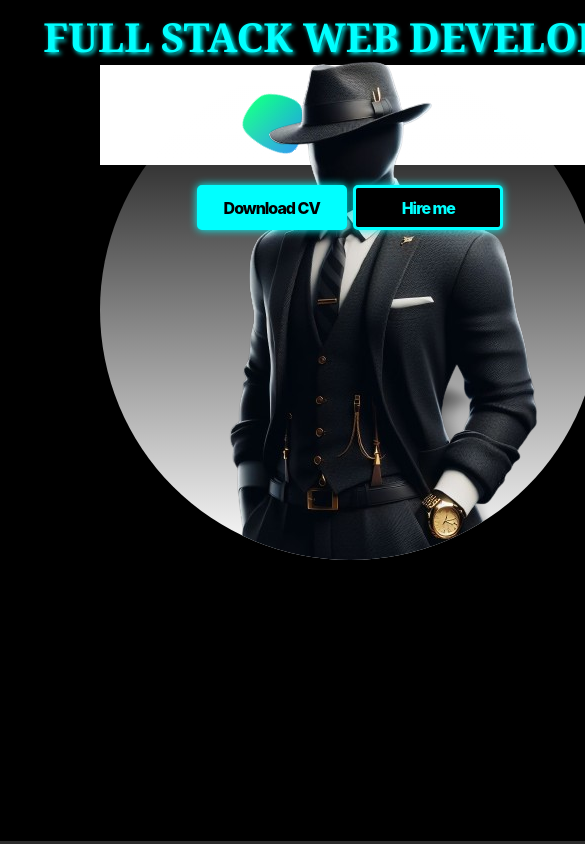
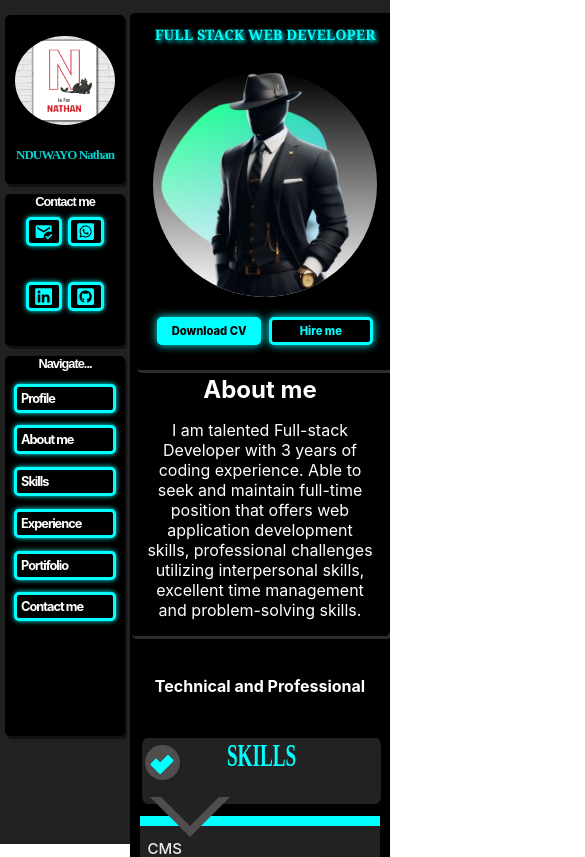
Before and after one commit to nduwayo-nathan/my-portifolio, a React (Create React App) app: page / in a window 390 px wide. Shown: the top 857 px of the page, 585 px wide, since content can reach past the window. Built offline with nearby package versions, Linux system fonts and the light colour scheme.

Commit message:
making responsiveness

```diff
--- a/src/App.css
+++ b/src/App.css
@@ -19,23 +19,13 @@
 .App{
   position: relative;
   display: flex;
-  flex-direction: column;
-  background-color: dimgrey;
+  flex-direction: row;
+  background-color: rgb(33, 33, 34);
   height: 100%;
   width: 100%;
   justify-content: center;
   align-items: center;
 }
-
-
-.portifolio{
-  position: relative;
-  display: flex;
-  justify-items: center;
-  align-items: center;
-  height: 100vh;
-}
-
 
 .left-section{
   height: 100vh;
@@ -218,7 +208,7 @@ width: 100%;
   overflow: hidden;
   box-shadow: 2px 3px rgb(44, 44, 44);
 }
-.right-section #about-me{
+.right-section #profile{
 position: relative;
 display: flex;
 flex-direction: column;
@@ -231,11 +221,11 @@ color: white;
 }
 
 
-#about-me .header {
+#profile .header {
   margin-bottom: 5px;
 }
 
-#about-me .header h1 {
+#profile .header h1 {
   text-align: center;
   font-size: 2.5em;
   color:aqua;
@@ -246,48 +236,48 @@ color: white;
 
 }
 
-#about-me .imgText {
+#profile .imgText {
   position: relative;
-  height: 100px;
-  background-color: #fff;
+  height: auto;
+  width: 100%;
+  padding: 1em;
+  text-align: center;
+
 }
 
 .liquid-circular-svg {
   width: 70%;
-  height: 80%;
+  height: 100%;
   position: absolute;
   bottom: 0;
+  margin-left: -5%;
   text-align: center;
   animation: rotateAnimation 40s linear infinite;
 
-
-
 }
 
-#about-me img {
+#profile img {
   max-width: 100%;
-  height: auto;
   border-radius: 50%;
   margin-top: -5px;
   position: relative;
   z-index: 1;
-
   background: linear-gradient(to bottom, rgba(9, 9, 9, 0), rgba(255, 255, 255, 1));
 }
 
-#about-me h5 {
+#profile h5 {
   max-width: 600px;
   margin: 20px auto;
   color: #666;
 }
-#about-me .btn-box{
+#profile .btn-box{
   display: flex;
   justify-content: space-between;
   width: 320px;
   height: 45px;
   margin: 20px;
 }
-#about-me .btn-box a.btn{
+#profile .btn-box a.btn{
   display: inline-flex;
   justify-content: center;
   align-items: center;
@@ -309,11 +299,11 @@ color: white;
 
 
 }
-#about-me a.btn:hover{
+#profile a.btn:hover{
 color: aqua;
 
 }
-#about-me a.btn::before{
+#profile a.btn::before{
   content: "";
   position: absolute;
   top: 0;
@@ -324,19 +314,31 @@ color: aqua;
   z-index: -1;
   transition: .4s;
 }
-#about-me a.btn:hover::before{
+#profile a.btn:hover::before{
   width: 100%;
   height: 100%;
 }
-#about-me a.btn:nth-child(2){
+#profile a.btn:nth-child(2){
   background-color: black;
   color: aqua;
 }
-#about-me a.btn:nth-child(2):hover{
+#profile a.btn:nth-child(2):hover{
  color: black;
 }
-#about-me a.btn:nth-child(2)::before{
+#profile a.btn:nth-child(2)::before{
 background: aqua;
+}
+#about-me{
+  color: white;
+}
+#about-me h1{
+  text-align: center;
+
+
+}
+#about-me p{
+  text-align: center;
+  padding: 1em;
 }
 
 .footer{
@@ -353,3 +355,121 @@ background: aqua;
 ::-webkit-scrollbar{
   display: none;
 }
+
+
+
+
+@media only screen and (max-width: 1024px) {
+	.App{ height: 100%; }
+  .left-section{
+    width: 150px;
+  }
+
+	.left-section section {
+		flex-direction: row;
+    flex-wrap: wrap;
+		top: 10px;
+
+	}
+  .left-section  .profile {
+  height: 20vh;
+  padding: 10px;
+
+  }
+  .left-section  .profile img{
+    width: 100px;
+  }
+  .left-section  .profile h3{
+    font-size: small;
+    text-align: center;
+  }
+  .left-section .contact-me{
+    height: 18vh;
+    padding-bottom: 0.7em;
+  }
+  .left-section .contact-me h4{
+    margin-bottom: 5px;
+    font-size: 0.8em;
+  }
+  .left-section .contact-me-a{
+    width: 100%;
+    display: flex;
+    flex-wrap: wrap;
+    margin: 0;
+    padding-bottom: 0.6em;
+
+
+  }
+  .left-section .contact-me-a a{
+    width: 30%;
+    margin: 3px;
+    height: 1.5em;
+  }
+  .left-section .other h4{
+    font-size: 0.8em;
+  }
+  .left-section .other a{
+    font-size: 0.8em;
+    margin-top: 1em;
+  }
+
+  .right-section {
+    top: 13px;
+    border-radius: 5px;
+
+  }
+
+  .right-section #skills{
+    height: 135vh;
+    padding: 0.5em;
+    display: flex;
+
+    margin-top: 2em;
+
+  }
+  .right-section #skills h5{
+    text-align: center;
+    margin: 0;
+  }
+
+}
+
+
+
+@media only screen and (max-width: 768px) {
+	.right-section #profile{
+
+    height: auto;
+    padding: 0.1em;
+    padding-bottom: 0.5em;
+
+  }
+  .right-section #profile h1{
+    position: relative;
+    font-size: 90%;
+    padding: 0.1em;
+    margin-bottom: 1em;
+  }
+	.right-section #skills{
+    height: 200vh;
+  }
+  .right-section #profile svg{
+    width: 87%;
+  }
+ #profile .btn-box{
+    width: 90%;
+    margin: 0;
+
+
+  }
+ #profile .btn-box a.btn{
+    width: 45%;
+ letter-spacing: 0;
+ font-size: 0.7em;
+ padding:1em;
+ box-sizing: border-box;
+ height: 2em;
+ text-align: center;
+
+  }
+}
--- a/src/App.js
+++ b/src/App.js
@@ -14,7 +14,7 @@ function App() {
   return (
     <div className="App">
 
-     <div className="portifolio" >
+
 
         <div className="left-section">
 
@@ -34,18 +34,19 @@ function App() {
 
           <section className='other'>
             <h4>Navigate...</h4>
+            <a href="#profile">Profile</a>
             <a href="#about-me">About me</a>
             <a href="#skills">Skills</a>
             <a href="#experience">Experience</a>
             <a href="#portifolio">Portifolio</a>
             <a href="#contact-me">Contact me</a>
-            <a href="#resume">Resume</a>
+
 
           </section>
         </div>
 
         <div className="right-section">
-          <section id='about-me'>
+          <section id='profile'>
             <div className='header'>
               <h1>FULL STACK WEB DEVELOPER</h1>
             </div>
@@ -68,8 +69,14 @@ function App() {
             </div>
 
           </section>
+          <section id='about-me'>
+            <h1>About me</h1>
+            <p>I am talented Full-stack Developer with 3 years of coding experience.
+             Able to seek and maintain full-time position that offers web application
+            development skills, professional challenges utilizing interpersonal skills,
+            excellent time management and problem-solving skills.</p>
+          </section>
           <section id='skills'>
-            <h4>skills</h4>
             <Skills/>
           </section>
           <section id='experience'>
@@ -84,15 +91,11 @@ function App() {
           <section id='contact-me'>
             <ContactMe/>
           </section>
-          <section id='resume'>
-
-          </section>
           <div className='footer'>
         <p>&copy; 2024 NDUWAYO Nathan. All rights reserved.</p>
       </div>
         </div>
       </div>
-    </div>
   );
 }
 
--- a/src/componets/skills.css
+++ b/src/componets/skills.css
@@ -20,6 +20,7 @@
 	box-sizing: border-box;
 	content: "";
 }
+
 .skills h5{
   color:white;
   text-align:center;
@@ -517,14 +518,16 @@ ul.skills li.more input:checked + label:hover {
 
 
 @media only screen and (max-width: 1024px) {
-	.content { height: 60vh; }
+	.content { height:auto; }
 	.profile-skills {
 		flex-direction: row;
-    flex-wrap: wrap;
+        flex-wrap: wrap;
 		top: 20px;
 	}
 	.profile-skills > div {
-		width: 47% !important;
+		width: 48% !important;
+		margin-top: 100px;
+
 	}
 	.profile-skills > div:nth-child(3) {
 		width: 98% !important;
@@ -533,16 +536,14 @@ ul.skills li.more input:checked + label:hover {
 }
 
 
-/*** Mobile view disabled to get (almost) the desired thumbnail ***/
-/*** Uncomment below code to add the media query for mobile view ***/
 
-/*
 @media only screen and (max-width: 768px) {
 	.content { height: 60vh; }
 	.profile-skills {
 		flex-direction: row;
-    flex-wrap: wrap;
+        flex-wrap: wrap;
 		top: 20px;
+		height: 100vh;
 	}
 	.profile-skills > div {
 		width: 98% !important;
@@ -560,17 +561,5 @@ ul.skills li.more input:checked + label:hover {
 		opacity: 1;
 		border-right-color: #2187e7;
 	}
-	ul.skills2 li span:before {
-		border-right-color: #9acd32;
-	}
-	ul.skills3 li span:before {
-		border-right-color: #ff4500;
-	}
-	ul.skills li span:after {
-		transition: var(--t1);
-		right: calc(calc(calc(100 - var(--per)) * 1%) - 40px);
-		opacity: 1;
-		background: var(--c1);
-	}
+
 }
-*/
--- a/src/componets/skills.jsx
+++ b/src/componets/skills.jsx
@@ -16,6 +16,8 @@ function App() {
                      <li className="sk-dis"><span>Design</span></li>
                      <li className="sk-pro"><span>Programing</span></li>
                      <li className="sk-ani"><span>Animation</span></li>
+                     <li className="sk-ani"><span>Editing</span></li>
+
                      <li className="more">
                         <input type="checkbox" id="more-con" />
                         <label htmlFor="more-con"></label>
@@ -27,11 +29,12 @@ function App() {
                   <input type="checkbox" id="sk2" />
                   <label htmlFor="sk2"></label>
                   <ul className="skills skills2">
-                     <li className="sk-gim"><span>Gimp</span></li>
+                     <li className="sk-gim"><span>DEV C++</span></li>
                      <li className="sk-ado"><span>Adobe&nbsp;CC</span></li>
                      <li className="sk-not"><span>Notepad++</span></li>
-                     <li className="sk-tri"><span>Tridion</span></li>
-                     <li className="sk-wor"><span>Wordpress</span></li>
+                     <li className="sk-tri"><span>Figma</span></li>
+                     <li className="sk-wor"><span>VISUAL STUDIO</span></li>
+                     <li className="sk-wor"><span>BLENDER</span></li>
                      <li className="more">
                         <input type="checkbox" id="more-pro" />
                         <label htmlFor="more-pro"></label>
@@ -43,11 +46,12 @@ function App() {
                   <input type="checkbox" id="sk3" />
                   <label htmlFor="sk3"></label>
                   <ul className="skills skills3">
-                     <li className="sk-css"><span>CSS</span></li>
-                     <li className="sk-htm"><span>HTML</span></li>
-                     <li className="sk-jav"><span>JS</span></li>
+                     <li className="sk-css"><span>CSS & HTML</span></li>
+                     <li className="sk-htm"><span>C & C++</span></li>
+                     <li className="sk-jav"><span>JS & NODEJS & EXPRESSJS</span></li>
                      <li className="sk-php"><span>PHP</span></li>
-                     <li className="sk-sql"><span>SQL</span></li>
+                     <li className="sk-sql"><span>Paython , DJANGO</span></li>
+                     <li className="sk-sql"><span>WEB 3</span></li>
                      <li className="more">
                         <input type="checkbox" id="more-len" />
                         <label htmlFor="more-len"></label>
```
